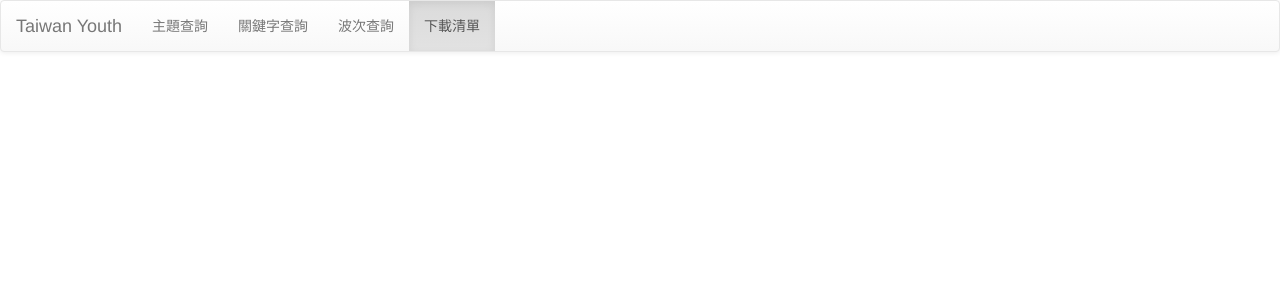
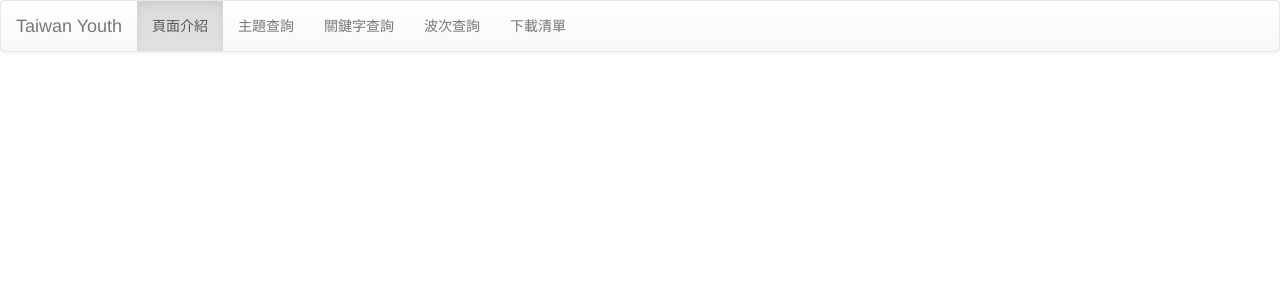
Before and after one commit to j129008/questionnaire-management-system, a Django app: page / in a window 1280 px wide. Shown: the top 300 px of the page. Run offline with Django 3.2, Linux system fonts and the light colour scheme; some libraries are stand-ins or nearby versions.

Commit message:
update index link

```diff
--- a/templates/download.html
+++ b/templates/download.html
@@ -29,6 +29,7 @@
             <!-- Collect the nav links, forms, and other content for toggling -->
             <div class="collapse navbar-collapse" id="bs-example-navbar-collapse-1">
                <ul class="nav navbar-nav">
+                  <li><a href="/">頁面介紹</a></li>
                   <li><a href="/subject/">主題查詢<span class="sr-only">(current)</span></a></li>
                   <li><a href="#">關鍵字查詢</a></li>
                   <li><a href="#">波次查詢</a></li>
--- a/templates/index.html
+++ b/templates/index.html
@@ -29,10 +29,11 @@
             <!-- Collect the nav links, forms, and other content for toggling -->
             <div class="collapse navbar-collapse" id="bs-example-navbar-collapse-1">
                <ul class="nav navbar-nav">
+                  <li class="active"><a href="/">頁面介紹</a></li>
                   <li><a href="/subject/">主題查詢<span class="sr-only">(current)</span></a></li>
                   <li><a href="#">關鍵字查詢</a></li>
                   <li><a href="#">波次查詢</a></li>
-                  <li class="active"><a href="/download/">下載清單</a></li>
+                  <li><a href="/download/">下載清單</a></li>
                </ul>
             </div><!-- /.navbar-collapse -->
          </div><!-- /.container-fluid -->
--- a/templates/subject.html
+++ b/templates/subject.html
@@ -37,6 +37,7 @@
             <!-- Collect the nav links, forms, and other content for toggling -->
             <div class="collapse navbar-collapse" id="bs-example-navbar-collapse-1">
                <ul class="nav navbar-nav">
+                  <li><a href="/">頁面介紹</a></li>
                   <li class="active"><a href="/subject/">主題查詢<span class="sr-only">(current)</span></a></li>
                   <li><a href="#">關鍵字查詢</a></li>
                   <li><a href="#">波次查詢</a></li>
```
